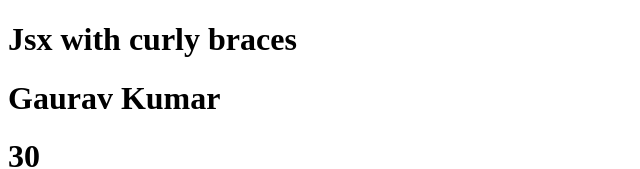
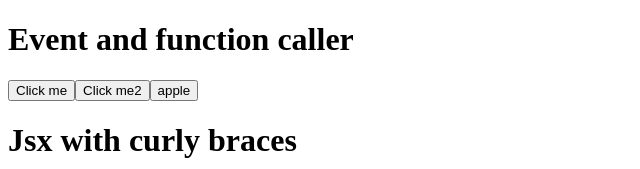
Before and after one commit to gaurav31120/React-step-by-step, a React (Vite) app in the folder react-step-by-step/: page / in a window 1280 px wide. Shown: the top 169 px of the page, without its empty margins (0-640 px from the left). Built offline with nearby package versions, Linux system fonts and the light colour scheme.

Commit message:
7 Click Event and Function call

```diff
--- a/react-step-by-step/src/App.jsx
+++ b/react-step-by-step/src/App.jsx
@@ -1,3 +1,4 @@
+import ClickEvent from "./ClickEventAndFunctionCall";
 import Header from "./Header";
 import JsxInReact from "./JsxInReact";
 
@@ -37,6 +38,7 @@ function App() {
   return (
     <>
     <div>
+    <ClickEvent/>
     <h1>Jsx with curly braces</h1>
     <h1>{name?name:"user not found"}</h1>
     <h1>{x+y}</h1>
--- /dev/null
+++ b/react-step-by-step/src/ClickEventAndFunctionCall.jsx
@@ -0,0 +1,31 @@
+function ClickEvent() {
+    function callFun() {                 // function defination
+        alert("function caller")
+    }
+
+    const fruit=()=>{
+        alert("apple")
+    }
+
+    const apple = (name) => {
+        alert(name)
+
+    }
+
+    // callFun() //function calling
+
+    return (
+        <div>
+            <h1>Event and function caller</h1>
+            <button onClick={callFun}>Click me</button>
+            <button onClick={fruit}>Click me2</button>
+            <button onClick={() => apple('gaurav')}>apple</button>
+            {/* // put function definition not function calling */}
+        </div>
+    )
+}
+
+export default ClickEvent
+
+// onClick={callFun} --> use this while no parameter
+// onClick={() => apple('parameter'))} --> use this while having parameter
```
Also changed, not shown: react-step-by-step/_React Notes/Click Event and Function call.txt (added), 2 other files (tests, documents, lock files or other folders).
